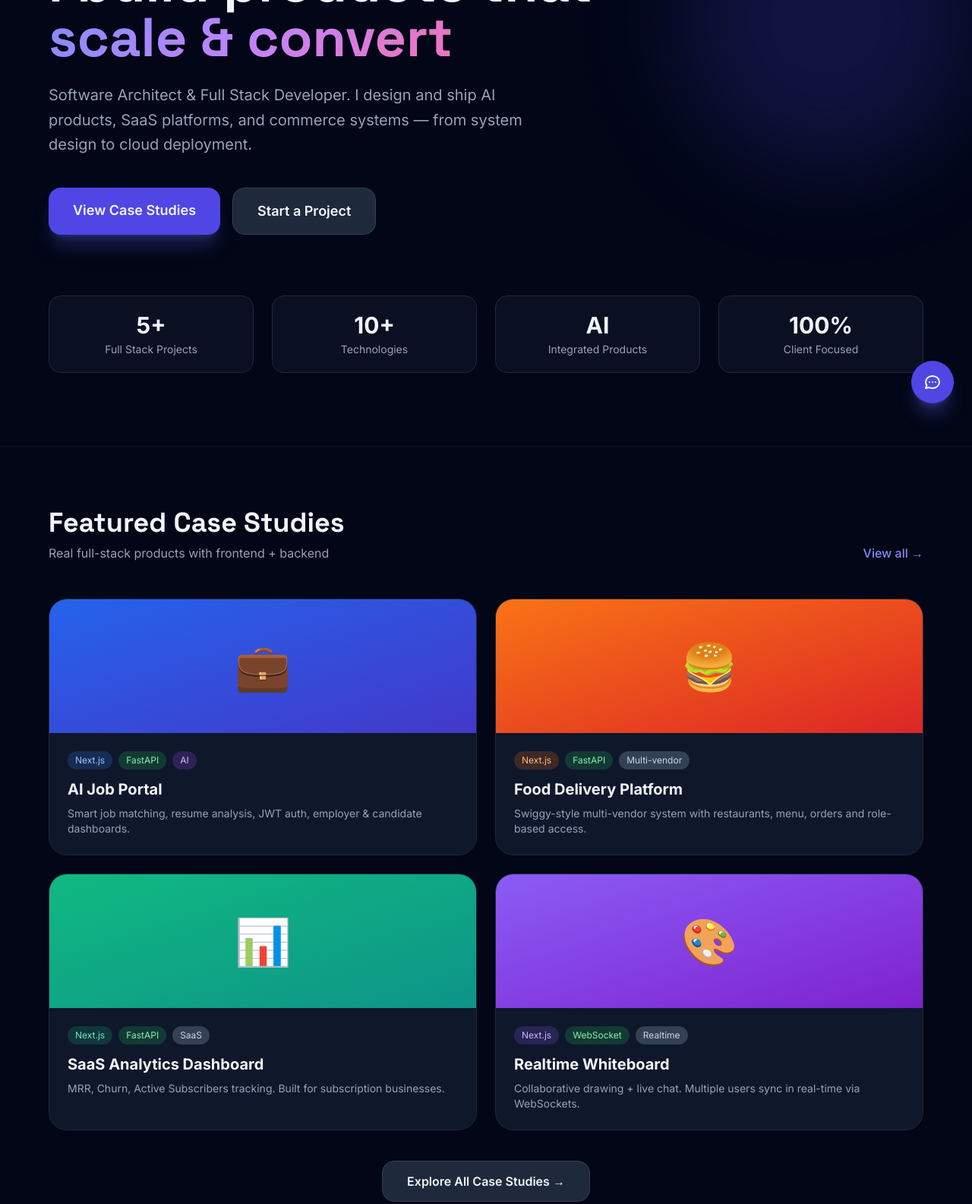
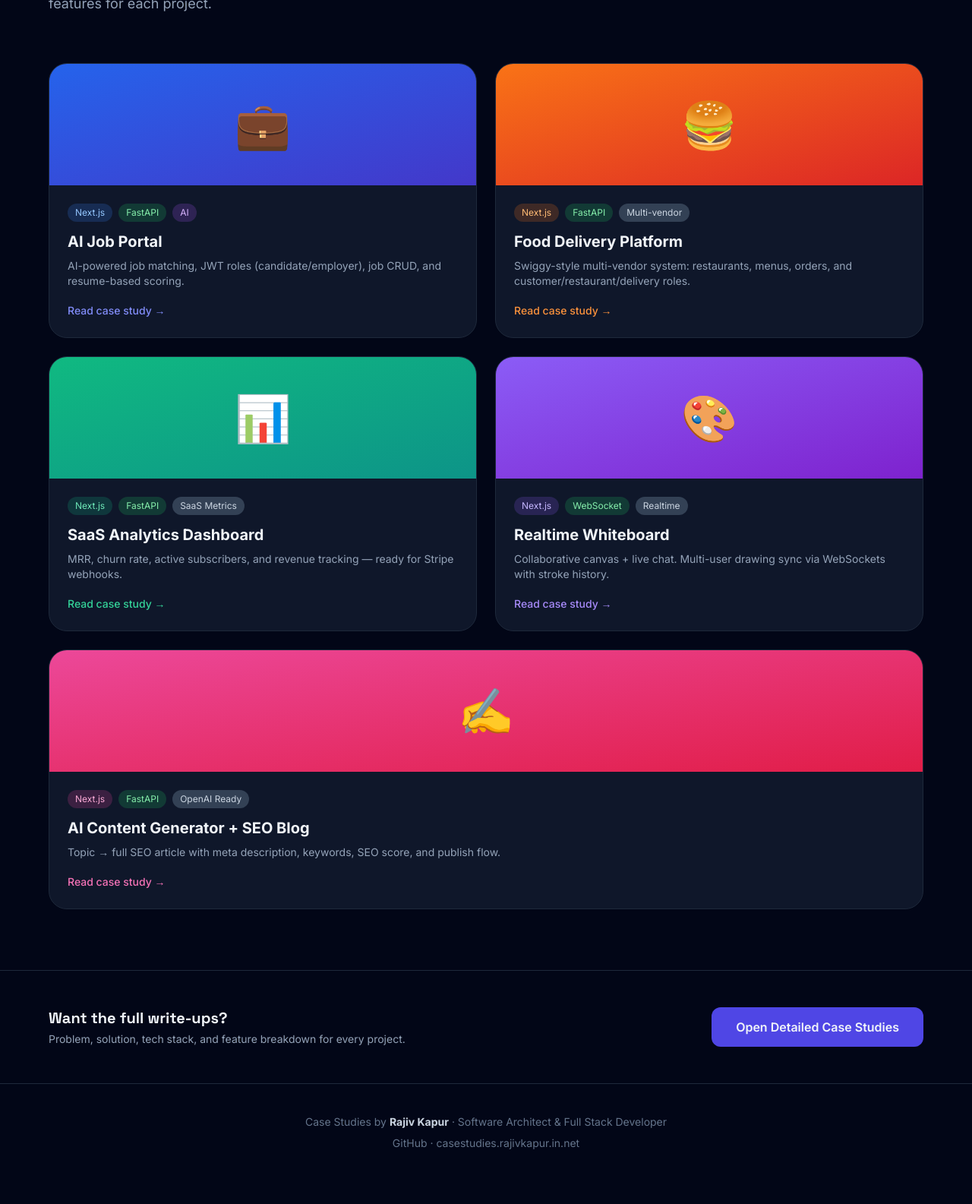
Before and after one commit to Rk-io-A/casestudies, a plain HTML site: page index.html in a window 1280 px wide. Shown: the part 245-1830 px from the top of the page at 76% size. After the commit the page ends 1800 px from the top, so only its background shows below. Drawn offline with nearby package versions, Linux system fonts and the light colour scheme.

Commit message:
Replace portfolio homepage with pure Case Studies showcase

```diff
--- a/index.html
+++ b/index.html
@@ -3,149 +3,128 @@
 <head>
   <meta charset="UTF-8" />
   <meta name="viewport" content="width=device-width, initial-scale=1.0" />
-  <title>Rajiv Kapur | Software Architect & Full Stack Developer</title>
-  <meta name="description" content="Software Architect & Full Stack Developer. Building AI products, SaaS platforms, and digital commerce systems." />
+  <title>Case Studies | Rajiv Kapur — Full Stack Projects</title>
+  <meta name="description" content="Detailed case studies of full-stack products: AI Job Portal, Food Delivery, SaaS Analytics, Realtime Whiteboard, AI Content Generator." />
   <script src="https://cdn.tailwindcss.com"></script>
-  <link href="https://fonts.googleapis.com/css2?family=Inter:wght@300;400;500;600;700;800&family=Space+Grotesk:wght@500;600;700&display=swap" rel="stylesheet">
+  <link href="https://fonts.googleapis.com/css2?family=Inter:wght@400;500;600;700;800&family=Space+Grotesk:wght@500;600;700&display=swap" rel="stylesheet">
   <script>tailwind.config={theme:{extend:{fontFamily:{sans:['Inter','sans-serif'],display:['Space Grotesk','sans-serif']}}}}</script>
   <style>
     body{font-family:'Inter',sans-serif}
-    .gradient-text{background:linear-gradient(135deg,#818cf8,#c084fc,#f472b6);-webkit-background-clip:text;-webkit-text-fill-color:transparent}
-    .card-hover{transition:all .35s cubic-bezier(.4,0,.2,1)}
-    .card-hover:hover{transform:translateY(-8px);box-shadow:0 25px 50px -12px rgba(99,102,241,.3)}
+    .card-hover{transition:all .3s ease}
+    .card-hover:hover{transform:translateY(-6px);box-shadow:0 20px 40px -12px rgba(99,102,241,.25)}
   </style>
 </head>
 <body class="bg-slate-950 text-slate-100 antialiased">
 
-<nav class="fixed top-0 left-0 right-0 z-50 bg-slate-950/80 backdrop-blur-xl border-b border-slate-800/80">
+<nav class="fixed top-0 left-0 right-0 z-50 bg-slate-950/90 backdrop-blur border-b border-slate-800">
   <div class="max-w-6xl mx-auto px-4 h-16 flex items-center justify-between">
-    <a href="index.html" class="font-display font-bold text-xl tracking-tight">Rajiv Kapur</a>
+    <a href="index.html" class="font-display font-bold text-xl tracking-tight">Case Studies</a>
     <div class="hidden md:flex items-center gap-8 text-sm font-medium text-slate-400">
-      <a href="index.html" class="text-white">Home</a>
-      <a href="projects.html" class="hover:text-white transition">Projects</a>
-      <a href="about.html" class="hover:text-white transition">About</a>
-      <a href="contact.html" class="hover:text-white transition">Contact</a>
+      <a href="index.html" class="text-white">All Cases</a>
+      <a href="projects.html" class="hover:text-white transition">Detailed Studies</a>
+      <a href="https://github.com/Rk-io-A" target="_blank" class="hover:text-white transition">GitHub</a>
     </div>
-    <a href="contact.html" class="px-5 py-2.5 bg-indigo-600 hover:bg-indigo-500 rounded-xl text-sm font-semibold transition shadow-lg shadow-indigo-500/20">Let's Talk</a>
+    <a href="projects.html" class="px-5 py-2.5 bg-indigo-600 hover:bg-indigo-500 rounded-xl text-sm font-semibold transition">View Details</a>
   </div>
 </nav>
 
-<section class="pt-32 pb-24 px-4 relative overflow-hidden">
-  <div class="absolute top-20 right-0 w-96 h-96 bg-indigo-600/20 rounded-full blur-3xl"></div>
-  <div class="max-w-6xl mx-auto relative z-10">
-    <div class="max-w-3xl">
-      <div class="inline-flex items-center gap-2 px-4 py-1.5 rounded-full bg-indigo-500/10 border border-indigo-500/20 text-indigo-300 text-sm font-medium mb-6">
-        <span class="w-2 h-2 rounded-full bg-green-400 animate-pulse"></span>
-        Available for freelance & full-time roles
-      </div>
-      <h1 class="font-display text-5xl md:text-6xl lg:text-7xl font-bold leading-[1.1] mb-6">
-        I build products that<br/><span class="gradient-text">scale & convert</span>
-      </h1>
-      <p class="text-xl text-slate-400 mb-10 leading-relaxed max-w-2xl">
-        Software Architect & Full Stack Developer. I design and ship AI products, SaaS platforms, and commerce systems — from system design to cloud deployment.
-      </p>
-      <div class="flex flex-wrap gap-4">
-        <a href="projects.html" class="px-8 py-4 bg-indigo-600 hover:bg-indigo-500 rounded-2xl font-semibold transition shadow-xl shadow-indigo-500/25 text-lg">View Case Studies</a>
-        <a href="contact.html" class="px-8 py-4 bg-slate-800 hover:bg-slate-700 border border-slate-700 rounded-2xl font-semibold transition text-lg">Start a Project</a>
-      </div>
-    </div>
-    <div class="grid grid-cols-2 md:grid-cols-4 gap-6 mt-20">
-      <div class="bg-slate-900/60 border border-slate-800 rounded-2xl p-5 text-center"><div class="text-3xl font-bold mb-1">5+</div><div class="text-sm text-slate-400">Full Stack Projects</div></div>
-      <div class="bg-slate-900/60 border border-slate-800 rounded-2xl p-5 text-center"><div class="text-3xl font-bold mb-1">10+</div><div class="text-sm text-slate-400">Technologies</div></div>
-      <div class="bg-slate-900/60 border border-slate-800 rounded-2xl p-5 text-center"><div class="text-3xl font-bold mb-1">AI</div><div class="text-sm text-slate-400">Integrated Products</div></div>
-      <div class="bg-slate-900/60 border border-slate-800 rounded-2xl p-5 text-center"><div class="text-3xl font-bold mb-1">100%</div><div class="text-sm text-slate-400">Client Focused</div></div>
-    </div>
+<section class="pt-28 pb-16 px-4">
+  <div class="max-w-6xl mx-auto">
+    <p class="text-indigo-400 text-sm font-semibold tracking-wide uppercase mb-3">Rajiv Kapur · Software Architect</p>
+    <h1 class="font-display text-4xl md:text-5xl font-bold mb-4">Full Stack Case Studies</h1>
+    <p class="text-slate-400 text-lg max-w-2xl">Real products with frontend + backend. Problem, solution, tech stack, and key features for each project.</p>
   </div>
 </section>
 
-<section class="py-20 px-4 border-t border-slate-800/50">
-  <div class="max-w-6xl mx-auto">
-    <div class="flex items-end justify-between mb-12">
-      <div>
-        <h2 class="font-display text-3xl md:text-4xl font-bold mb-2">Featured Case Studies</h2>
-        <p class="text-slate-400">Real full-stack products with frontend + backend</p>
+<section class="pb-20 px-4">
+  <div class="max-w-6xl mx-auto grid md:grid-cols-2 gap-6">
+
+    <a href="projects.html#job-portal" class="card-hover block bg-slate-900 border border-slate-800 rounded-3xl overflow-hidden group">
+      <div class="h-40 bg-gradient-to-br from-blue-600 to-indigo-700 flex items-center justify-center text-6xl">💼</div>
+      <div class="p-6">
+        <div class="flex flex-wrap gap-2 mb-3">
+          <span class="text-xs px-2.5 py-1 rounded-full bg-blue-500/20 text-blue-300">Next.js</span>
+          <span class="text-xs px-2.5 py-1 rounded-full bg-green-500/20 text-green-300">FastAPI</span>
+          <span class="text-xs px-2.5 py-1 rounded-full bg-purple-500/20 text-purple-300">AI</span>
         </div>
-      <a href="projects.html" class="hidden md:inline-flex text-indigo-400 hover:text-indigo-300 font-medium">View all →</a>
-    </div>
-    <div class="grid md:grid-cols-2 gap-6">
-      <a href="projects.html#job-portal" class="card-hover block bg-slate-900 border border-slate-800 rounded-3xl overflow-hidden group">
-        <div class="h-44 bg-gradient-to-br from-blue-600 to-indigo-700 flex items-center justify-center text-6xl">💼</div>
-        <div class="p-6">
-          <div class="flex gap-2 mb-3"><span class="text-xs px-2.5 py-1 rounded-full bg-blue-500/20 text-blue-300">Next.js</span><span class="text-xs px-2.5 py-1 rounded-full bg-green-500/20 text-green-300">FastAPI</span><span class="text-xs px-2.5 py-1 rounded-full bg-purple-500/20 text-purple-300">AI</span></div>
-          <h3 class="text-xl font-bold mb-2 group-hover:text-indigo-400 transition">AI Job Portal</h3>
-          <p class="text-slate-400 text-sm">Smart job matching, resume analysis, JWT auth, employer & candidate dashboards.</p>
+        <h2 class="text-xl font-bold mb-2 group-hover:text-indigo-400 transition">AI Job Portal</h2>
+        <p class="text-slate-400 text-sm mb-4">AI-powered job matching, JWT roles (candidate/employer), job CRUD, and resume-based scoring.</p>
+        <span class="text-indigo-400 text-sm font-medium">Read case study →</span>
       </div>
     </a>
+
     <a href="projects.html#food-delivery" class="card-hover block bg-slate-900 border border-slate-800 rounded-3xl overflow-hidden group">
-        <div class="h-44 bg-gradient-to-br from-orange-500 to-red-600 flex items-center justify-center text-6xl">🍔</div>
+      <div class="h-40 bg-gradient-to-br from-orange-500 to-red-600 flex items-center justify-center text-6xl">🍔</div>
       <div class="p-6">
-          <div class="flex gap-2 mb-3"><span class="text-xs px-2.5 py-1 rounded-full bg-orange-500/20 text-orange-300">Next.js</span><span class="text-xs px-2.5 py-1 rounded-full bg-green-500/20 text-green-300">FastAPI</span><span class="text-xs px-2.5 py-1 rounded-full bg-slate-700 text-slate-300">Multi-vendor</span></div>
-          <h3 class="text-xl font-bold mb-2 group-hover:text-orange-400 transition">Food Delivery Platform</h3>
-          <p class="text-slate-400 text-sm">Swiggy-style multi-vendor system with restaurants, menu, orders and role-based access.</p>
+        <div class="flex flex-wrap gap-2 mb-3">
+          <span class="text-xs px-2.5 py-1 rounded-full bg-orange-500/20 text-orange-300">Next.js</span>
+          <span class="text-xs px-2.5 py-1 rounded-full bg-green-500/20 text-green-300">FastAPI</span>
+          <span class="text-xs px-2.5 py-1 rounded-full bg-slate-700 text-slate-300">Multi-vendor</span>
+        </div>
+        <h2 class="text-xl font-bold mb-2 group-hover:text-orange-400 transition">Food Delivery Platform</h2>
+        <p class="text-slate-400 text-sm mb-4">Swiggy-style multi-vendor system: restaurants, menus, orders, and customer/restaurant/delivery roles.</p>
+        <span class="text-orange-400 text-sm font-medium">Read case study →</span>
       </div>
     </a>
+
     <a href="projects.html#saas" class="card-hover block bg-slate-900 border border-slate-800 rounded-3xl overflow-hidden group">
-        <div class="h-44 bg-gradient-to-br from-emerald-500 to-teal-600 flex items-center justify-center text-6xl">📊</div>
+      <div class="h-40 bg-gradient-to-br from-emerald-500 to-teal-600 flex items-center justify-center text-6xl">📊</div>
       <div class="p-6">
-          <div class="flex gap-2 mb-3"><span class="text-xs px-2.5 py-1 rounded-full bg-emerald-500/20 text-emerald-300">Next.js</span><span class="text-xs px-2.5 py-1 rounded-full bg-green-500/20 text-green-300">FastAPI</span><span class="text-xs px-2.5 py-1 rounded-full bg-slate-700 text-slate-300">SaaS</span></div>
-          <h3 class="text-xl font-bold mb-2 group-hover:text-emerald-400 transition">SaaS Analytics Dashboard</h3>
-          <p class="text-slate-400 text-sm">MRR, Churn, Active Subscribers tracking. Built for subscription businesses.</p>
+        <div class="flex flex-wrap gap-2 mb-3">
+          <span class="text-xs px-2.5 py-1 rounded-full bg-emerald-500/20 text-emerald-300">Next.js</span>
+          <span class="text-xs px-2.5 py-1 rounded-full bg-green-500/20 text-green-300">FastAPI</span>
+          <span class="text-xs px-2.5 py-1 rounded-full bg-slate-700 text-slate-300">SaaS Metrics</span>
+        </div>
+        <h2 class="text-xl font-bold mb-2 group-hover:text-emerald-400 transition">SaaS Analytics Dashboard</h2>
+        <p class="text-slate-400 text-sm mb-4">MRR, churn rate, active subscribers, and revenue tracking — ready for Stripe webhooks.</p>
+        <span class="text-emerald-400 text-sm font-medium">Read case study →</span>
       </div>
     </a>
+
     <a href="projects.html#whiteboard" class="card-hover block bg-slate-900 border border-slate-800 rounded-3xl overflow-hidden group">
-        <div class="h-44 bg-gradient-to-br from-violet-500 to-purple-700 flex items-center justify-center text-6xl">🎨</div>
+      <div class="h-40 bg-gradient-to-br from-violet-500 to-purple-700 flex items-center justify-center text-6xl">🎨</div>
       <div class="p-6">
-          <div class="flex gap-2 mb-3"><span class="text-xs px-2.5 py-1 rounded-full bg-violet-500/20 text-violet-300">Next.js</span><span class="text-xs px-2.5 py-1 rounded-full bg-green-500/20 text-green-300">WebSocket</span><span class="text-xs px-2.5 py-1 rounded-full bg-slate-700 text-slate-300">Realtime</span></div>
-          <h3 class="text-xl font-bold mb-2 group-hover:text-violet-400 transition">Realtime Whiteboard</h3>
-          <p class="text-slate-400 text-sm">Collaborative drawing + live chat. Multiple users sync in real-time via WebSockets.</p>
+        <div class="flex flex-wrap gap-2 mb-3">
+          <span class="text-xs px-2.5 py-1 rounded-full bg-violet-500/20 text-violet-300">Next.js</span>
+          <span class="text-xs px-2.5 py-1 rounded-full bg-green-500/20 text-green-300">WebSocket</span>
+          <span class="text-xs px-2.5 py-1 rounded-full bg-slate-700 text-slate-300">Realtime</span>
+        </div>
+        <h2 class="text-xl font-bold mb-2 group-hover:text-violet-400 transition">Realtime Whiteboard</h2>
+        <p class="text-slate-400 text-sm mb-4">Collaborative canvas + live chat. Multi-user drawing sync via WebSockets with stroke history.</p>
+        <span class="text-violet-400 text-sm font-medium">Read case study →</span>
       </div>
     </a>
+
+    <a href="projects.html#content" class="card-hover block bg-slate-900 border border-slate-800 rounded-3xl overflow-hidden group md:col-span-2">
+      <div class="h-40 bg-gradient-to-br from-pink-500 to-rose-600 flex items-center justify-center text-6xl">✍️</div>
+      <div class="p-6">
+        <div class="flex flex-wrap gap-2 mb-3">
+          <span class="text-xs px-2.5 py-1 rounded-full bg-pink-500/20 text-pink-300">Next.js</span>
+          <span class="text-xs px-2.5 py-1 rounded-full bg-green-500/20 text-green-300">FastAPI</span>
+          <span class="text-xs px-2.5 py-1 rounded-full bg-slate-700 text-slate-300">OpenAI Ready</span>
         </div>
-    <div class="text-center mt-10">
-      <a href="projects.html" class="inline-flex px-8 py-3.5 bg-slate-800 hover:bg-slate-700 border border-slate-700 rounded-2xl font-semibold transition">Explore All Case Studies →</a>
+        <h2 class="text-xl font-bold mb-2 group-hover:text-pink-400 transition">AI Content Generator + SEO Blog</h2>
+        <p class="text-slate-400 text-sm mb-4">Topic → full SEO article with meta description, keywords, SEO score, and publish flow.</p>
+        <span class="text-pink-400 text-sm font-medium">Read case study →</span>
       </div>
+    </a>
+
   </div>
 </section>
 
-<section class="py-20 px-4">
-  <div class="max-w-4xl mx-auto bg-gradient-to-r from-indigo-600 to-purple-600 rounded-3xl p-10 md:p-14 text-center">
-    <h2 class="font-display text-3xl md:text-4xl font-bold mb-4">Have a product idea?</h2>
-    <p class="text-indigo-100 text-lg mb-8 max-w-xl mx-auto">Let's turn it into a production-ready application. From architecture to launch — I handle the full stack.</p>
-    <a href="contact.html" class="inline-flex px-10 py-4 bg-white text-indigo-700 hover:bg-indigo-50 rounded-2xl font-bold text-lg transition shadow-xl">Book a Free Consultation</a>
+<section class="py-12 px-4 border-t border-slate-800">
+  <div class="max-w-6xl mx-auto flex flex-col md:flex-row items-center justify-between gap-6">
+    <div>
+      <h3 class="font-display text-xl font-bold mb-1">Want the full write-ups?</h3>
+      <p class="text-slate-400 text-sm">Problem, solution, tech stack, and feature breakdown for every project.</p>
+    </div>
+    <a href="projects.html" class="px-8 py-3.5 bg-indigo-600 hover:bg-indigo-500 rounded-xl font-semibold transition shrink-0">Open Detailed Case Studies</a>
   </div>
 </section>
 
-<footer class="border-t border-slate-800 py-12 px-4">
-  <div class="max-w-6xl mx-auto flex flex-col md:flex-row justify-between items-center gap-6">
-    <div><p class="font-display font-bold text-lg">Rajiv Kapur</p><p class="text-sm text-slate-500">Software Architect & Full Stack Developer</p></div>
-    <div class="flex gap-6 text-sm text-slate-400">
-      <a href="projects.html" class="hover:text-white transition">Projects</a>
-      <a href="about.html" class="hover:text-white transition">About</a>
-      <a href="contact.html" class="hover:text-white transition">Contact</a>
-      <a href="https://github.com/Rk-io-A" target="_blank" class="hover:text-white transition">GitHub</a>
-    </div>
-  </div>
+<footer class="border-t border-slate-800 py-10 px-4 text-center text-sm text-slate-500">
+  <p>Case Studies by <strong class="text-slate-300">Rajiv Kapur</strong> · Software Architect & Full Stack Developer</p>
+  <p class="mt-2"><a href="https://github.com/Rk-io-A" class="hover:text-indigo-400">GitHub</a> · <a href="https://casestudies.rajivkapur.in.net" class="hover:text-indigo-400">casestudies.rajivkapur.in.net</a></p>
 </footer>
-
-<div id="chatbot" class="fixed bottom-6 right-6 z-50">
-  <button id="chat-toggle" class="w-14 h-14 bg-indigo-600 hover:bg-indigo-500 rounded-full shadow-xl shadow-indigo-500/30 flex items-center justify-center transition">
-    <svg class="w-6 h-6 text-white" fill="none" stroke="currentColor" viewBox="0 0 24 24"><path stroke-linecap="round" stroke-linejoin="round" stroke-width="2" d="M8 12h.01M12 12h.01M16 12h.01M21 12c0 4.418-4.03 8-9 8a9.863 9.863 0 01-4.255-.949L3 20l1.395-3.72C3.512 15.042 3 13.574 3 12c0-4.418 4.03-8 9-8s9 3.582 9 8z"/></svg>
-  </button>
-  <div id="chat-window" class="hidden absolute bottom-16 right-0 w-80 bg-slate-900 border border-slate-700 rounded-2xl shadow-2xl overflow-hidden">
-    <div class="bg-indigo-600 px-4 py-3 flex items-center justify-between">
-      <span class="font-semibold text-sm">Chat Assistant</span>
-      <button id="chat-close" class="text-white/80 hover:text-white">✕</button>
-    </div>
-    <div id="chat-messages" class="h-64 overflow-y-auto p-4 space-y-3 text-sm">
-      <div class="bg-slate-800 rounded-xl p-3 text-slate-300">Hi! 👋 Ask about projects, tech stack, or how to work together.</div>
-    </div>
-    <div class="p-3 border-t border-slate-700 flex gap-2">
-      <input id="chat-input" type="text" placeholder="Type a message..." class="flex-1 bg-slate-800 border border-slate-600 rounded-xl px-3 py-2 text-sm focus:outline-none focus:border-indigo-500"/>
-      <button id="chat-send" class="px-3 py-2 bg-indigo-600 rounded-xl text-sm font-medium">Send</button>
-    </div>
-  </div>
-</div>
-
-<script src="js/chatbot.js"></script>
 </body>
 </html>
```
Lines whose indentation alone changed are shown as unchanged.
